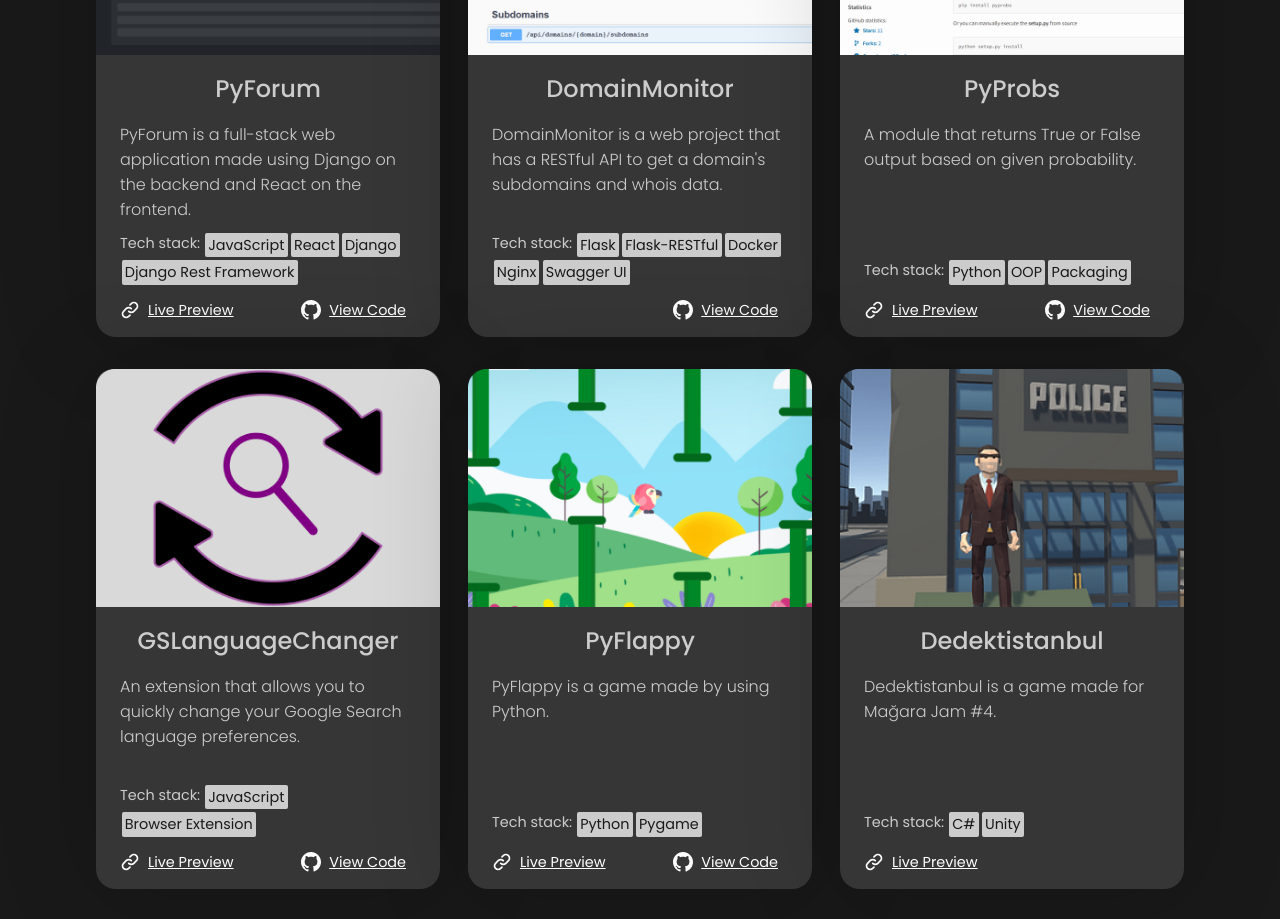
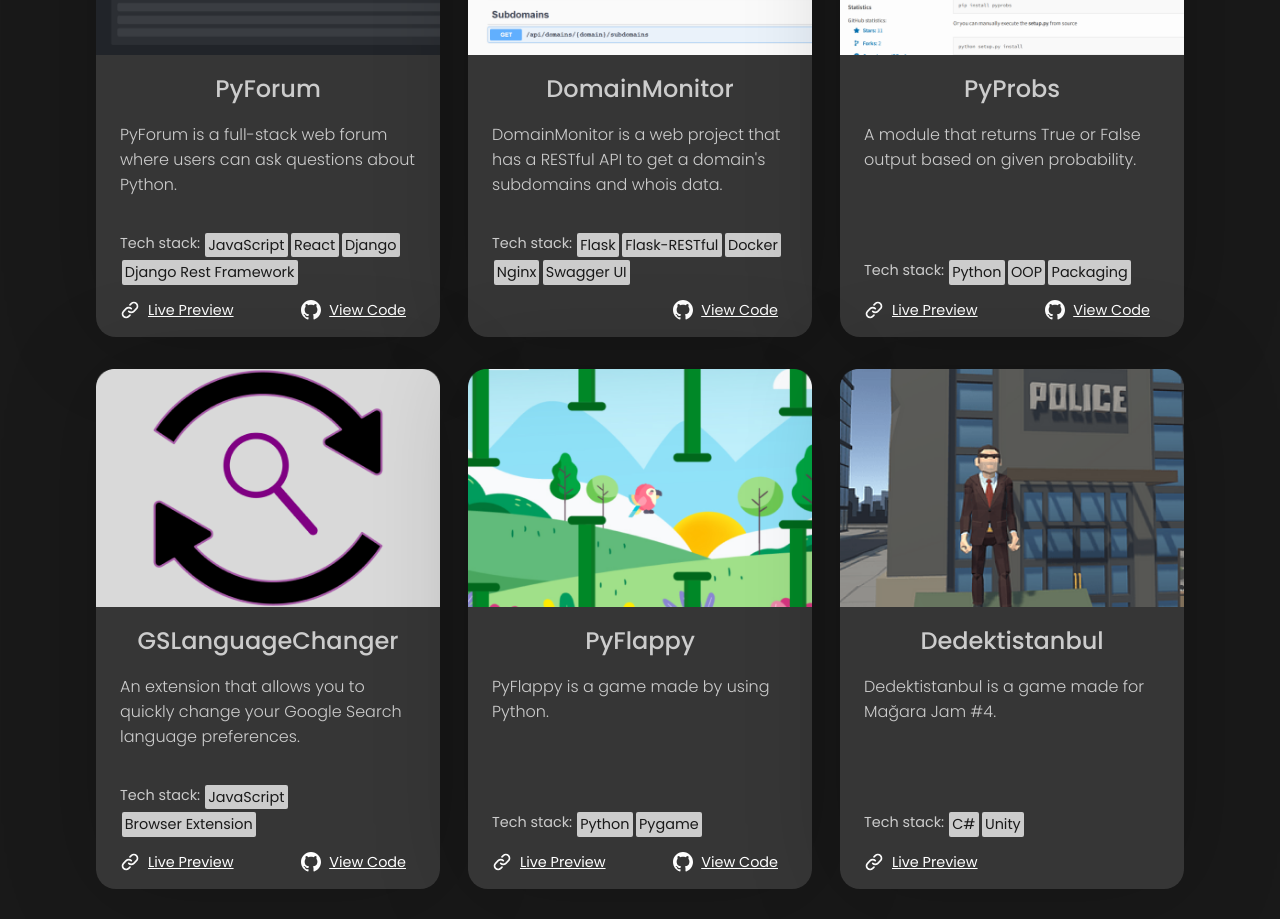
Before and after one commit to OmerFI/omerfi.github.io, a React (Create React App) app: page / in a window 1280 px wide. Shown: the part 1416-2335 px from the top of the page. Built offline with nearby package versions, Linux system fonts and the light colour scheme.

Commit message:
Change PyForum project description

```diff
--- a/src/components/Projects.js
+++ b/src/components/Projects.js
@@ -17,7 +17,7 @@ const Projects = () => {
         <Project
           imgSrc={pyforum}
           projectName="PyForum"
-          projectDescription="PyForum is a full-stack web application made using Django on the backend and React on the frontend."
+          projectDescription="PyForum is a full-stack web forum where users can ask questions about Python."
           projectTechStack={["JavaScript", "React", "Django", "Django Rest Framework"]}
           livePreviewLink="https://pyforum.tech/"
           viewCodeLink="https://github.com/OmerFI/PyForum"
```
